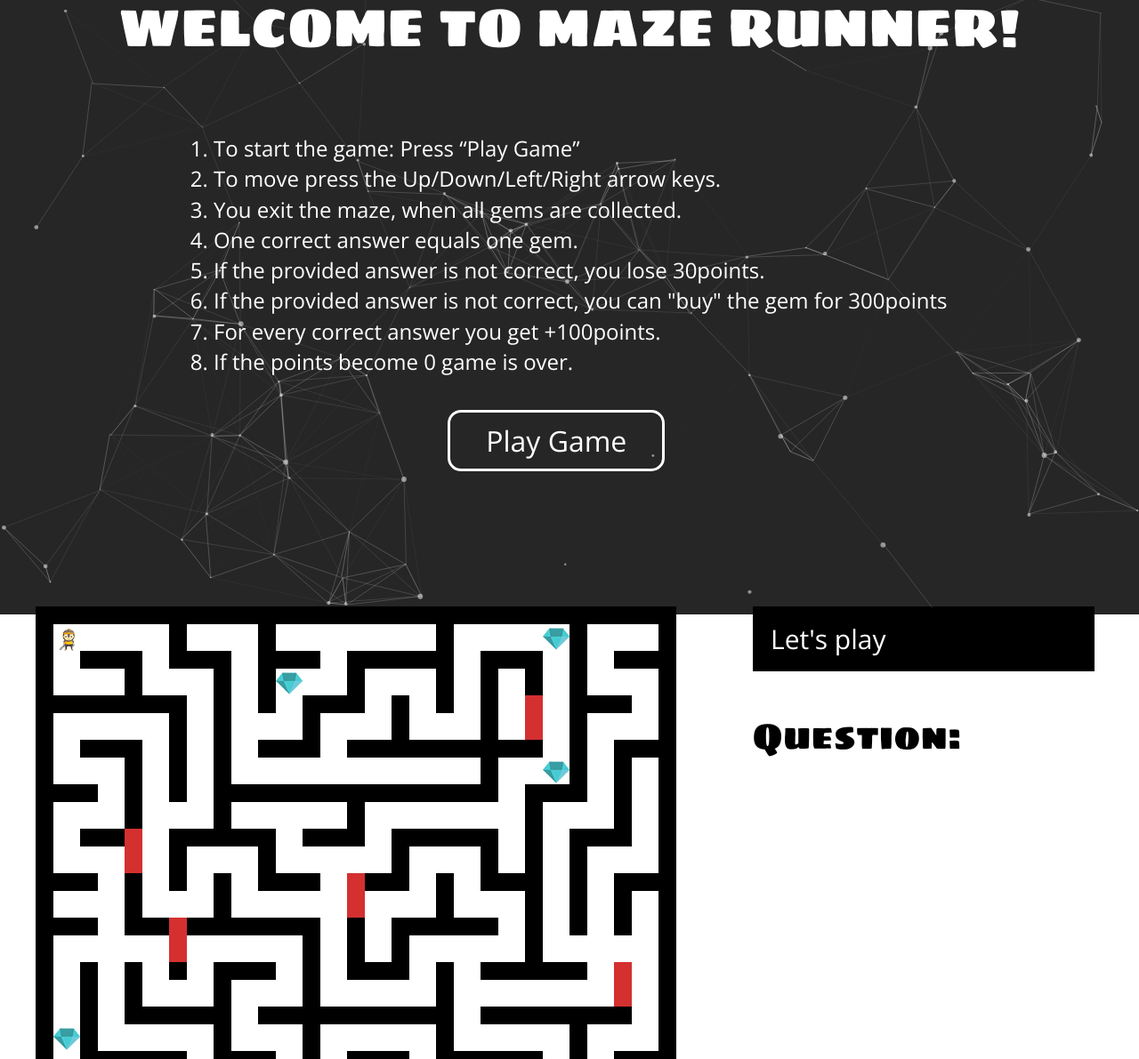
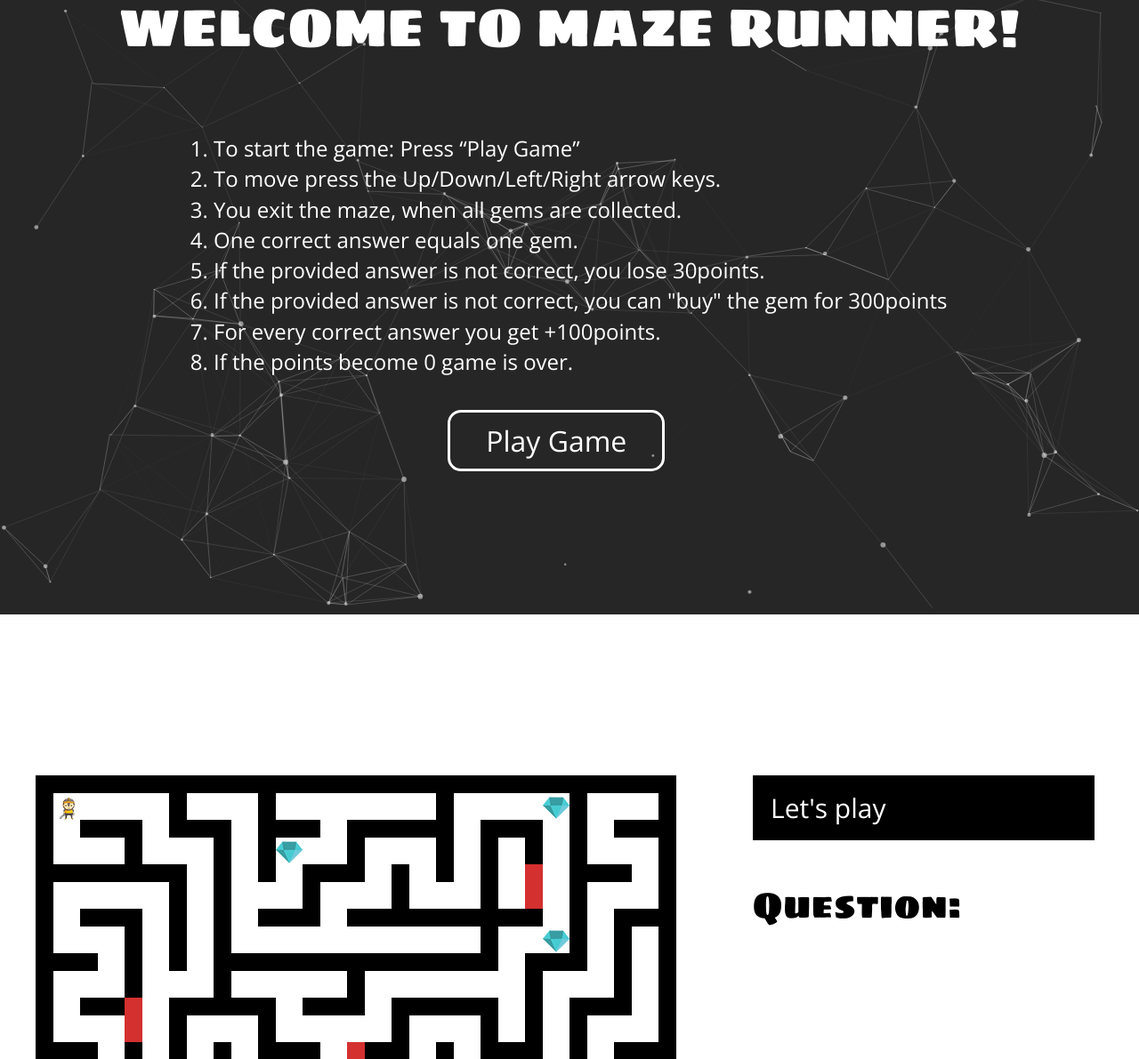
Before and after one commit to DjingiBits/MazeRunner, a website: page index.html in a window 1280 px wide. Shown: the part 109-1300 px from the top of the page at 89% size. Drawn offline with nearby package versions, Linux system fonts and the light colour scheme.

Commit message:
landing-page fix

```diff
--- a/index.html
+++ b/index.html
@@ -76,11 +76,11 @@
             <a name="play-game">
 
     <div class="canvas-container pull-left">
-        <canvas id="canvas" width="800" height="800">
+        <canvas id="canvas" width="800" height="800" style="padding-top: 70px">
             Your browser does not support HTML5 Canvas.
         </canvas>
     </div>
-  <div id = "dynamic">
+  <div id = "dynamic" style="padding-top: 70px">
     <div id="questions-container" class="quiz-container pull-right">
         <h2 class="timer" id="countdown-counter">Let's play</h2>
         <h1 class="question">Question:</h1>
--- a/styles/style.css
+++ b/styles/style.css
@@ -6,7 +6,7 @@
 }
 
 .landing-page{
-    height:680px;
+    height:800px;
 }
 
 #particles-js {
```
